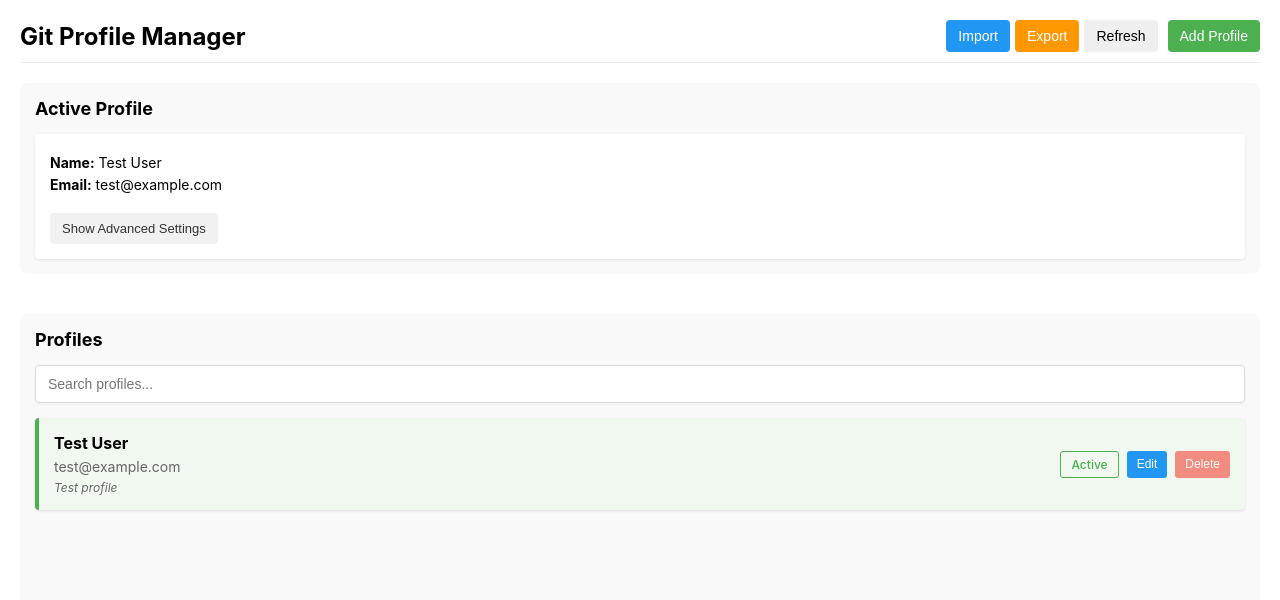
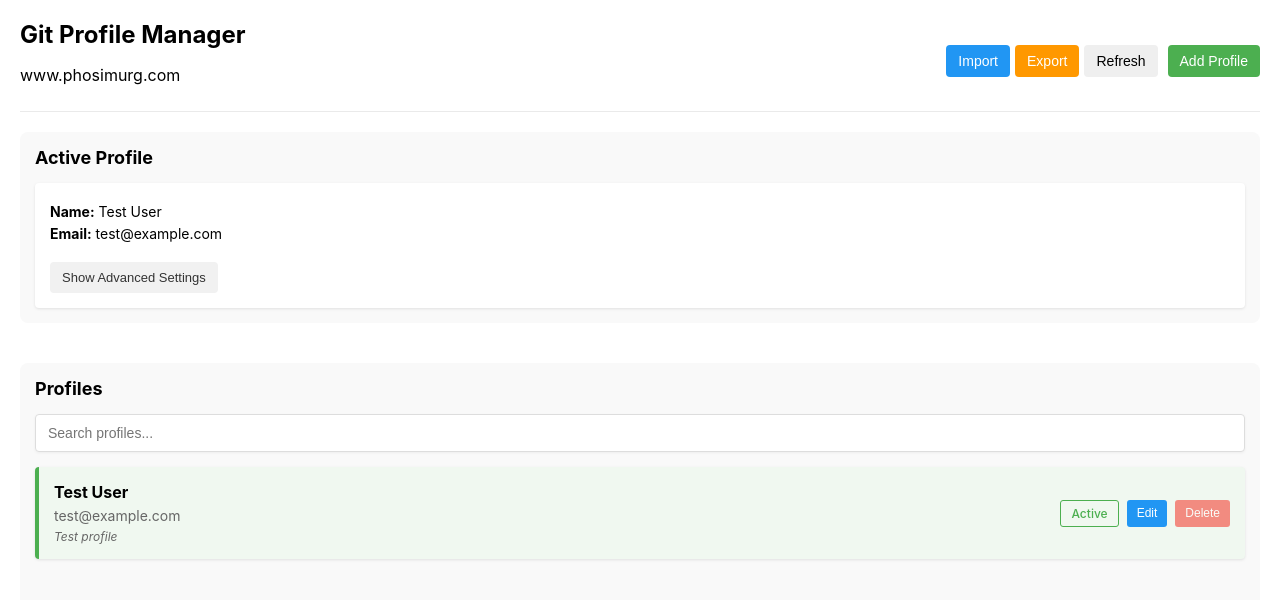
Before and after one commit to phosimurg/git-profile-manager, a React (Create React App) app: page / in a window 1280 px wide. Shown: the top 600 px of the page. Built offline with nearby package versions, Linux system fonts and the light colour scheme.

Commit message:
feat: update app layout, improve build configuration, and add CI/CD workflow

```diff
--- a/electron/main.js
+++ b/electron/main.js
@@ -26,7 +26,6 @@ function createWindow() {
             preload: path.join(__dirname, 'preload.js'),
             nodeIntegration: false,
             contextIsolation: true,
-            enableRemoteModule: false,
         },
         icon: path.join(__dirname, '../assets/icon.png'),
     });
--- a/scripts/build.js
+++ b/scripts/build.js
@@ -80,7 +80,7 @@ builder.build({
             icon: 'assets/icon.icns',
             hardenedRuntime: true,
             gatekeeperAssess: false,
-            identity: "AHMET YILDIZ (C58CBKZPU4)",
+            identity: process.env.MAC_SIGNING_IDENTITY || "AHMET YILDIZ (C58CBKZPU4)",
             type: 'distribution',
             entitlements: 'build-resources/entitlements.mac.plist',
             entitlementsInherit: 'build-resources/entitlements.mac.plist'
@@ -111,7 +111,6 @@ builder.build({
         asar: true,
         asarUnpack: ['**/*.node'],
         extends: null,
-        forceCodeSigning: true,
     },
 }).catch((error) => {
     console.error('Error during build:', error);
--- a/src/App.js
+++ b/src/App.js
@@ -421,7 +421,11 @@ function App() {
     return (
         <div className="app">
             <header className="app-header">
-                <h1>Git Profile Manager</h1>
+                <div>
+                    <h1>Git Profile Manager</h1>
+                    <p>www.phosimurg.com</p>
+                </div>
+
                 <div className="header-actions">
                     <div className="import-export-buttons">
                         <button onClick={() => document.getElementById('import-file').click()} className="import-btn">
```
Also changed, not shown: package.json (+32 -7 lines), 1 other file (tests, documents, lock files or other folders).
